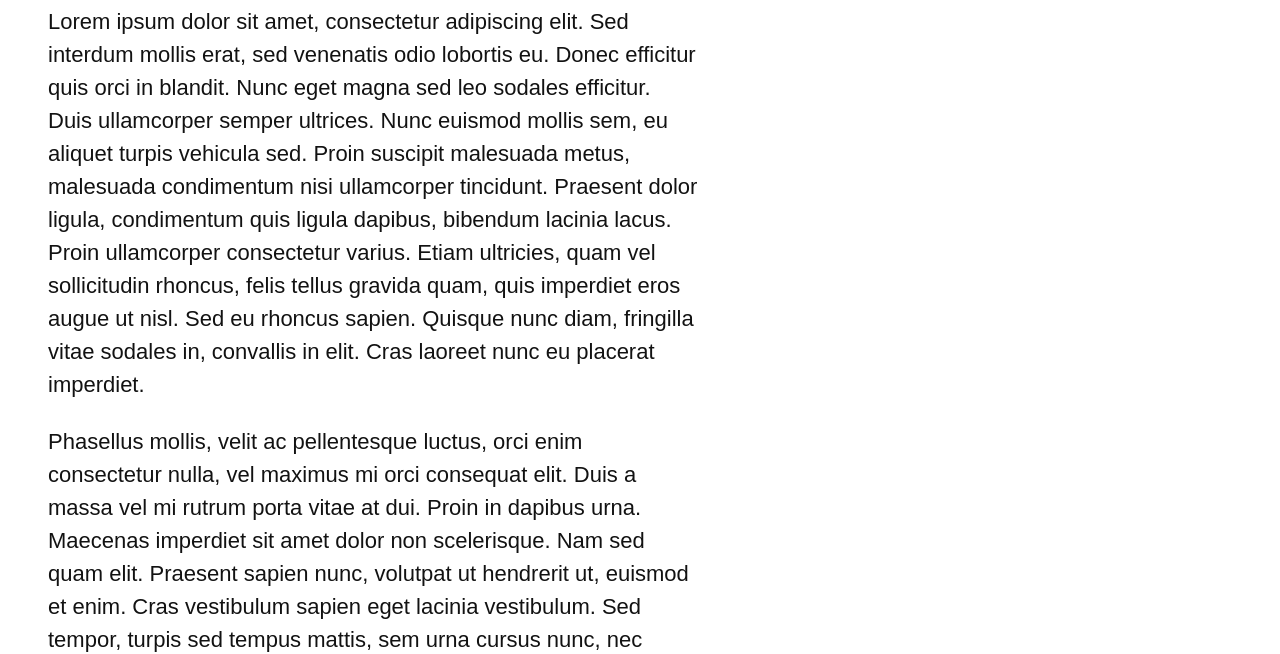
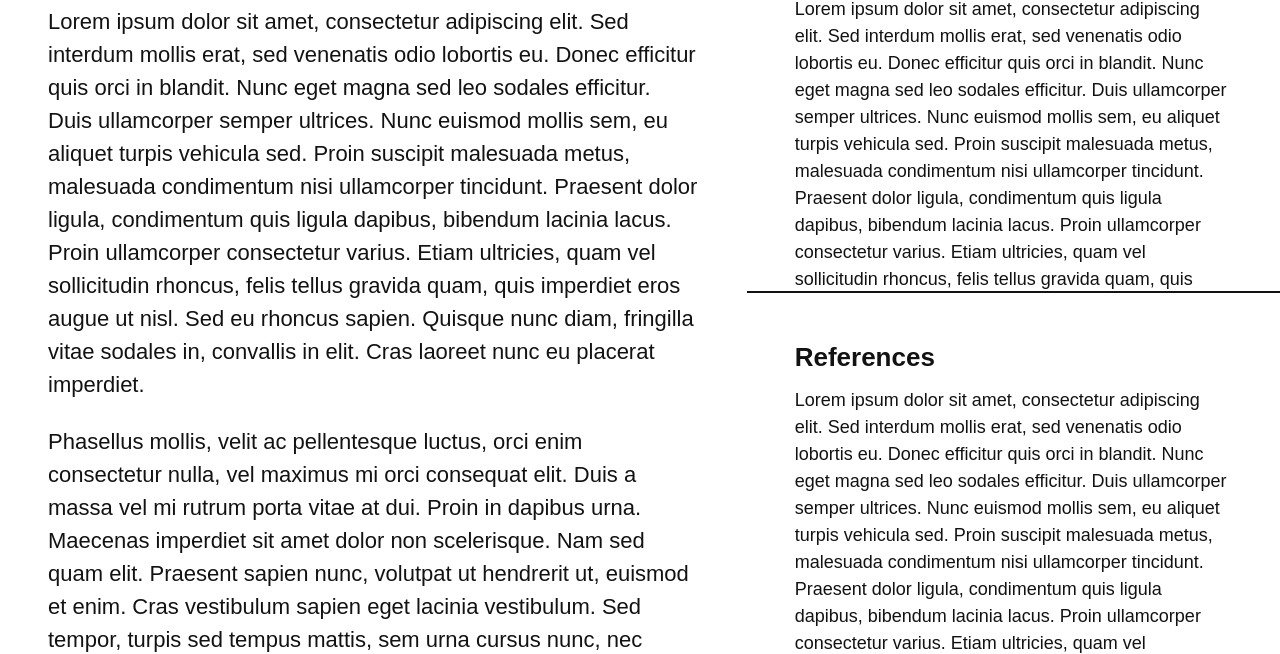
Before and after one commit to AardvarkLaurant/dummyplug.aardvark.moe, a plain HTML site: page index.html in a window 1280 px wide. Shown: the part 146-800 px from the top of the page. Drawn offline with Linux system fonts and the light colour scheme.

Commit message:
Update index.html

```diff
--- a/index.html
+++ b/index.html
@@ -106,7 +106,7 @@
             </div>
         </div>
 
-        <div id="pane-right" class="pane">
+        <div id="pane-right" class="pane show">
             <div id="table-of-contents" class="pane-item">
                 <h2>Table of Contents</h2>
                 <p>Lorem ipsum dolor sit amet, consectetur adipiscing elit. Sed interdum mollis erat, sed venenatis odio lobortis eu. Donec efficitur quis orci in blandit. Nunc eget magna sed leo sodales efficitur. Duis ullamcorper semper ultrices. Nunc euismod mollis sem, eu aliquet turpis vehicula sed. Proin suscipit malesuada metus, malesuada condimentum nisi ullamcorper tincidunt. Praesent dolor ligula, condimentum quis ligula dapibus, bibendum lacinia lacus. Proin ullamcorper consectetur varius. Etiam ultricies, quam vel sollicitudin rhoncus, felis tellus gravida quam, quis imperdiet eros augue ut nisl. Sed eu rhoncus sapien. Quisque nunc diam, fringilla vitae sodales in, convallis in elit. Cras laoreet nunc eu placerat imperdiet.</p>
```
